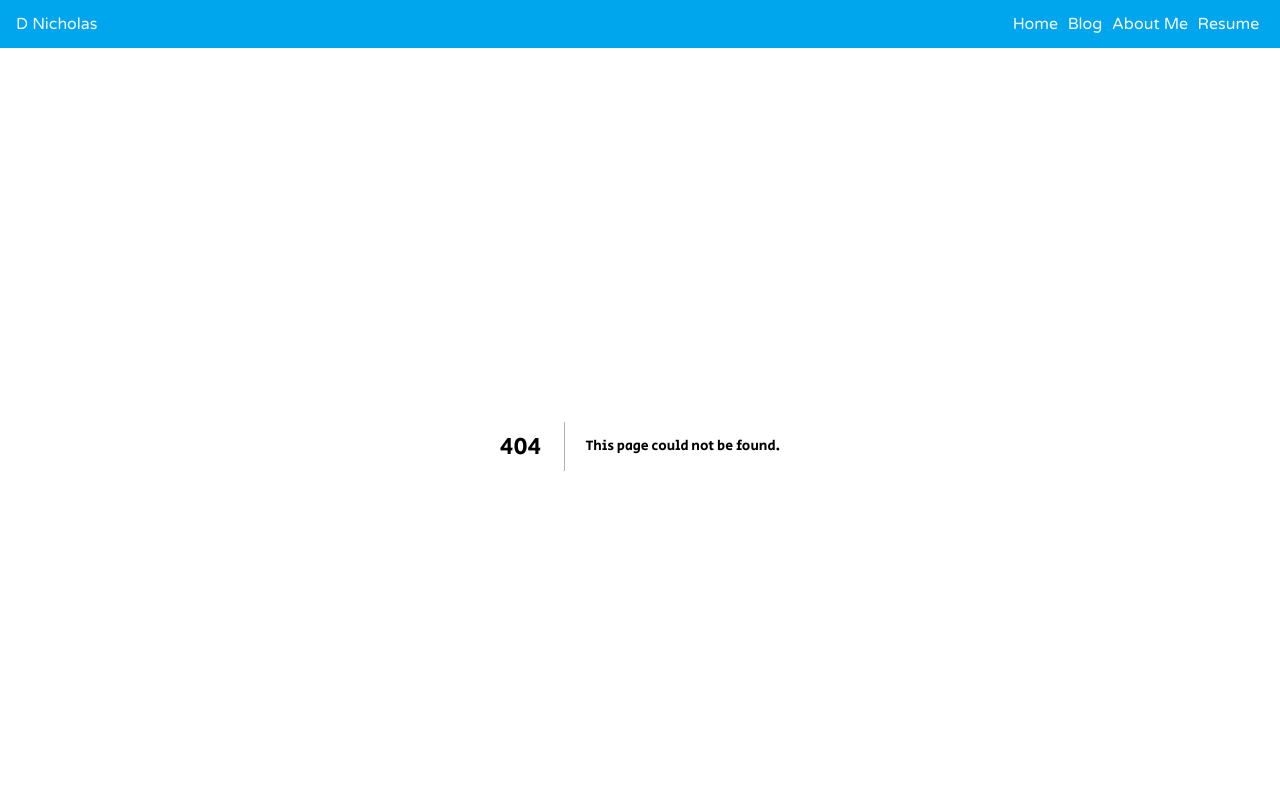
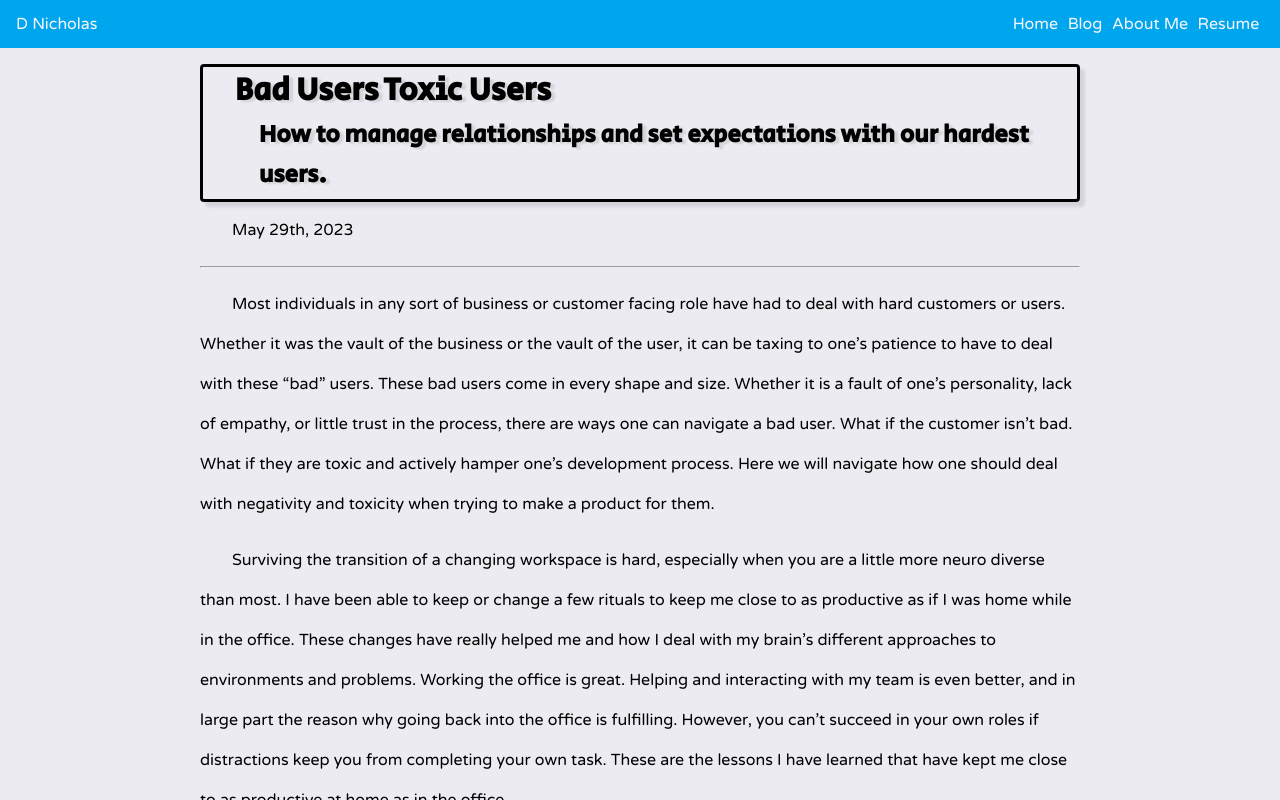
Before and after one commit to dead-alchemy/personal-site, a Next.js app: page /blog/bad_users_toxic_users in a window 1280 px wide. Before the commit this address had no page. Built offline with nearby package versions, Linux system fonts and the light colour scheme.

Commit message:
BadUsersToxicUsers

```diff
--- /dev/null
+++ b/pages/blog/bad_users_toxic_users.jsx
@@ -0,0 +1,101 @@
+import {BlogTemplate} from "../../components";
+
+const BadUsersToxicUsers = () => {
+	return (
+		<BlogTemplate
+			title={{
+				title: "Bad Users Toxic Users",
+				subHeading:
+					"How to manage relationships and set expectations with our hardest users.",
+				description: "Keys to help us navigate hard users.",
+				dateTime: "2023-05-29",
+				humanDate: "May 29th, 2023",
+				url: "bad_users_toxic_users",
+			}}
+		>
+			<p>
+				Most individuals in any sort of business or customer facing role
+				have had to deal with hard customers or users. Whether it was
+				the vault of the business or the vault of the user, it can be
+				taxing to one’s patience to have to deal with these “bad” users.
+				These bad users come in every shape and size. Whether it is a
+				fault of one’s personality, lack of empathy, or little trust in
+				the process, there are ways one can navigate a bad user. What if
+				the customer isn’t bad. What if they are toxic and actively
+				hamper one’s development process. Here we will navigate how one
+				should deal with negativity and toxicity when trying to make a
+				product for them.
+			</p>
+
+			<p>
+				Surviving the transition of a changing workspace is hard,
+				especially when you are a little more neuro diverse than most. I
+				have been able to keep or change a few rituals to keep me close
+				to as productive as if I was home while in the office. These
+				changes have really helped me and how I deal with my brain’s
+				different approaches to environments and problems. Working the
+				office is great. Helping and interacting with my team is even
+				better, and in large part the reason why going back into the
+				office is fulfilling. However, you can’t succeed in your own
+				roles if distractions keep you from completing your own task.
+				These are the lessons I have learned that have kept me close to
+				as productive at home as in the office.
+			</p>
+			<p>
+				In the book User Centered Design, Lowdermilk helps us understand
+				how to deal with negativity. Me mentions that a commitment to
+				staying positive is a great place to start when dealing with
+				negative users. Framing a problem is the first step one should
+				take when problem solving, and the same is true for working with
+				bad customers. Frame the problem, focus on your own positivity,
+				and try to understand why they are being negative. Did the user
+				have a bad experience in the past? Are they not confident in
+				their own abilities and need to be toxic to be heard? Regardless
+				of the situation we should remain positive and confident in the
+				face of adversity.
+			</p>
+
+			<p>
+				The next piece of advice we can provide is to have a candid and
+				open conversation with your bad user. The{" "}
+				<a href="https://hbr.org/2018/04/4-ways-to-deal-with-a-toxic-coworker">
+					Harvard Business Review
+				</a>{" "}
+				provides this tip in candid terms, as we should also be candid
+				with our customer. It is possible they do not know that they are
+				being that negative. It is also possible that no one has told
+				them that they are treating others poorly. It’s hard to say
+				without this open conversation. We need to be honest with
+				ourselves and our users. Our toxic users will not know what we
+				are feeling if we do not communicate with them. Like any
+				relationship, all are built on communication. Communication is
+				the key to understanding and gaining perspective.
+			</p>
+			<p>
+				Lastly, we may need to fire our customer. Our first priority
+				should always be ourselves and our business. If we cannot take
+				care of ourselves, we cannot take care of our other customers.
+				Sometimes, regardless of the situation, we need to let go of our
+				bad customers. We will be happier, and our other customers will
+				be happier. We cannot get far if there is a 45-pound weight over
+				our neck, and sometimes customers can feel like that. If all
+				else fails, and we have tried every avenue to make our users
+				happy, and they still are not, maybe you weren’t the best
+				individual for the role. Maybe they were not the best customers
+				for us to take on. Regardless, it’s alright to let people go to
+				find their own way.
+			</p>
+			<p>
+				Dealing with bad customers is like working through a rocky
+				relationship. Communication, patience, and setting expectations
+				are key for our relationship to bloom. If after counseling,
+				remediation, and communication the relationship is still bad, a
+				breakup might be in order. As hard as it is to say goodbye to
+				someone, we have been close with it’s often for the best for our
+				individual growth and happiness.
+			</p>
+		</BlogTemplate>
+	);
+};
+
+export default BadUsersToxicUsers;
--- a/pages/blog/index.jsx
+++ b/pages/blog/index.jsx
@@ -4,6 +4,12 @@ import styles from "../../styles/blog.module.scss";
 
 const Home = () => {
 	const entries = [
+		{
+			display: "Bad Users Toxic Users",
+			description: "",
+			date: "5/29/2023",
+			url: "bad_users_toxic_users",
+		},
 		{
 			display: "ADHD In the Office",
 			description:
```
